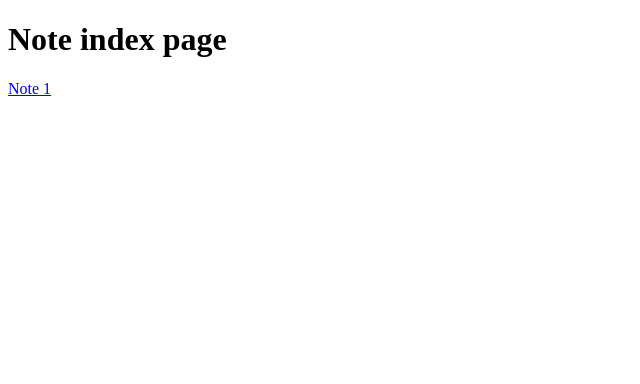
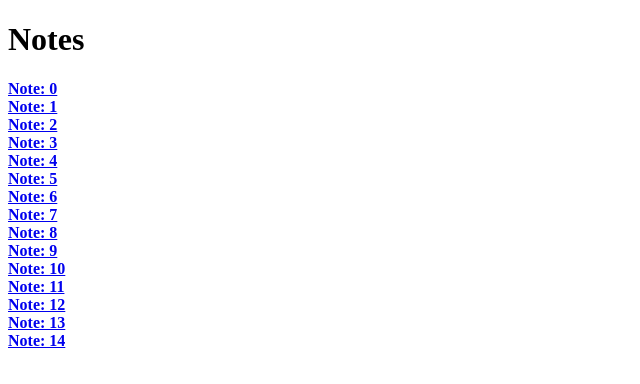
Before and after one commit to luke-h1/intro-to-nextjs-fem, a Next.js app: page /notes in a window 1280 px wide. Shown: the top 384 px of the page, without its empty margins (0-640 px from the left). Built offline with nearby package versions, Linux system fonts and the light colour scheme.

Commit message:
next router

```diff
--- a/pages/notes/index.jsx
+++ b/pages/notes/index.jsx
@@ -1,11 +1,22 @@
-import React from 'react';
-import Link from 'next/link';
-const Page = () => (
-  <div>
-    <h1>Note index page</h1>
-    <Link href='/notes/[id]' as={`/notes/1`}>
-      <a>Note 1</a>
-    </Link>
-  </div>
-);
-export default Page;
+import React from 'react'
+import Link from 'next/link'
+
+export default () => {
+  const notes = new Array(15).fill(1).map((e, i) => ({id: i, title: `Note: ${i}`}))
+
+  return (
+    <div>
+      <h1>Notes</h1>
+
+      {notes.map(note => (
+        <div>
+          <Link key={note.id} href="/notes/[id]" as={`/notes/${note.id}`}>
+            <a>
+              <strong>{note.title}</strong>
+            </a>
+          </Link>
+        </div>
+      ))}
+    </div>
+  )
+}
```
